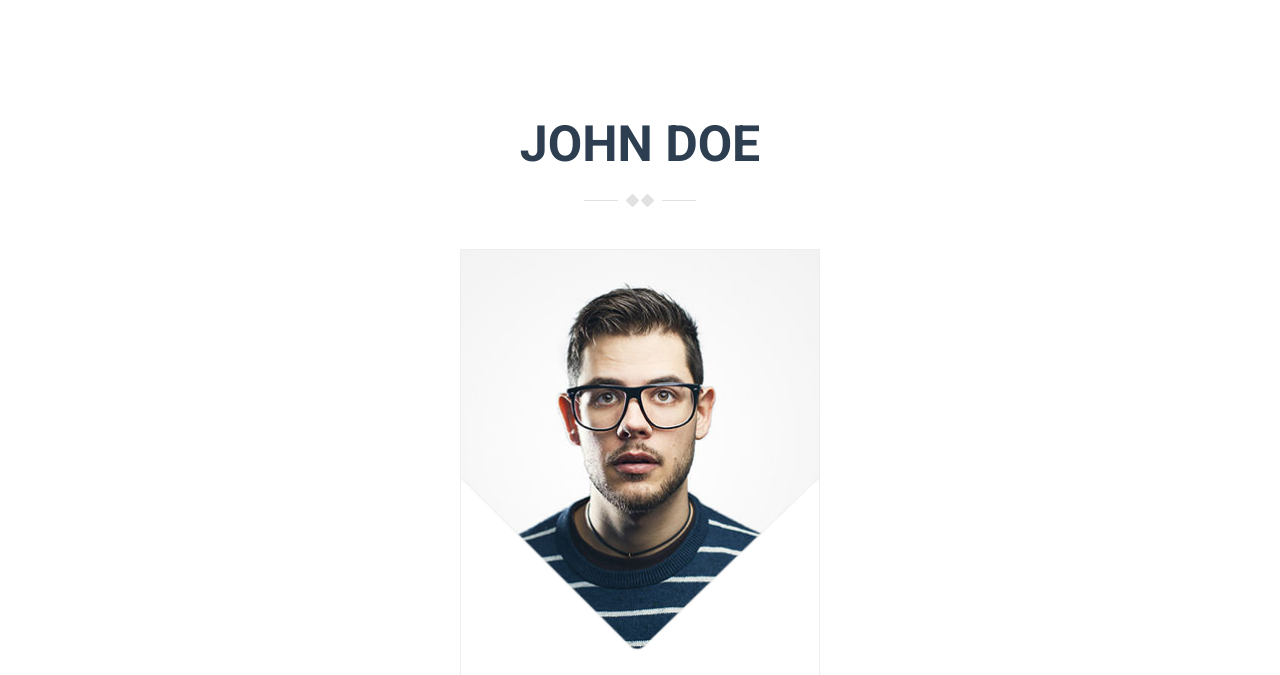
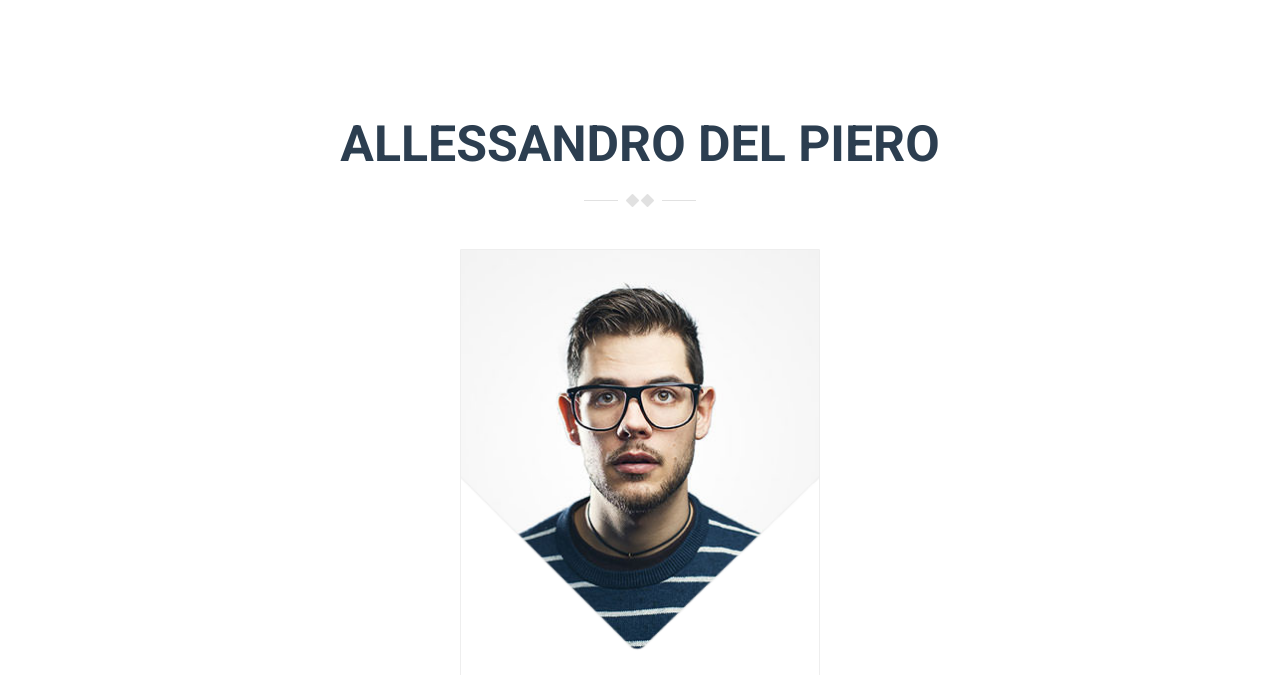
Before and after one commit to Bantita-Boonyadate/2020M4_02, a plain HTML site: page mod-iamx/mod-iamx/index.html in a window 1280 px wide. Shown: the part 63-738 px from the top of the page. Drawn offline with Linux system fonts and the light colour scheme; some packages are replaced by stand-ins of ours; a script that the page names is missing.

Commit message:
First commit of 02 CSS Review
See how git works

```diff
--- a/mod-iamx/mod-iamx/index.html
+++ b/mod-iamx/mod-iamx/index.html
@@ -72,7 +72,7 @@
     <!-- About Section -->
     <section id="about" class="about-section section-padding">
       <div class="container">
-        <h2 class="section-title wow fadeInUp">John Doe</h2>
+        <h2 class="section-title wow fadeInUp">ALLESSANDRO DEL PIERO</h2>
 
         <div class="row">
 
```
